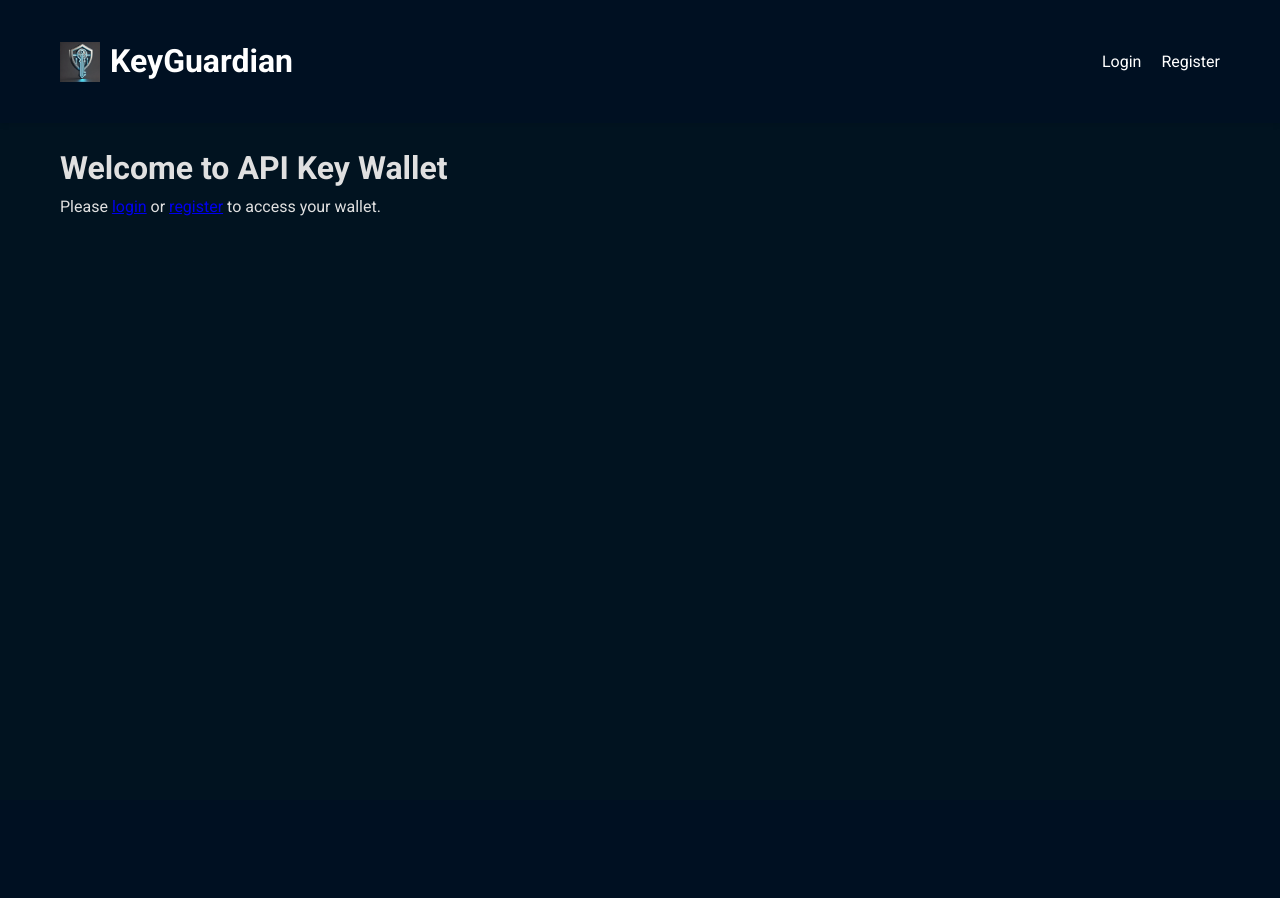
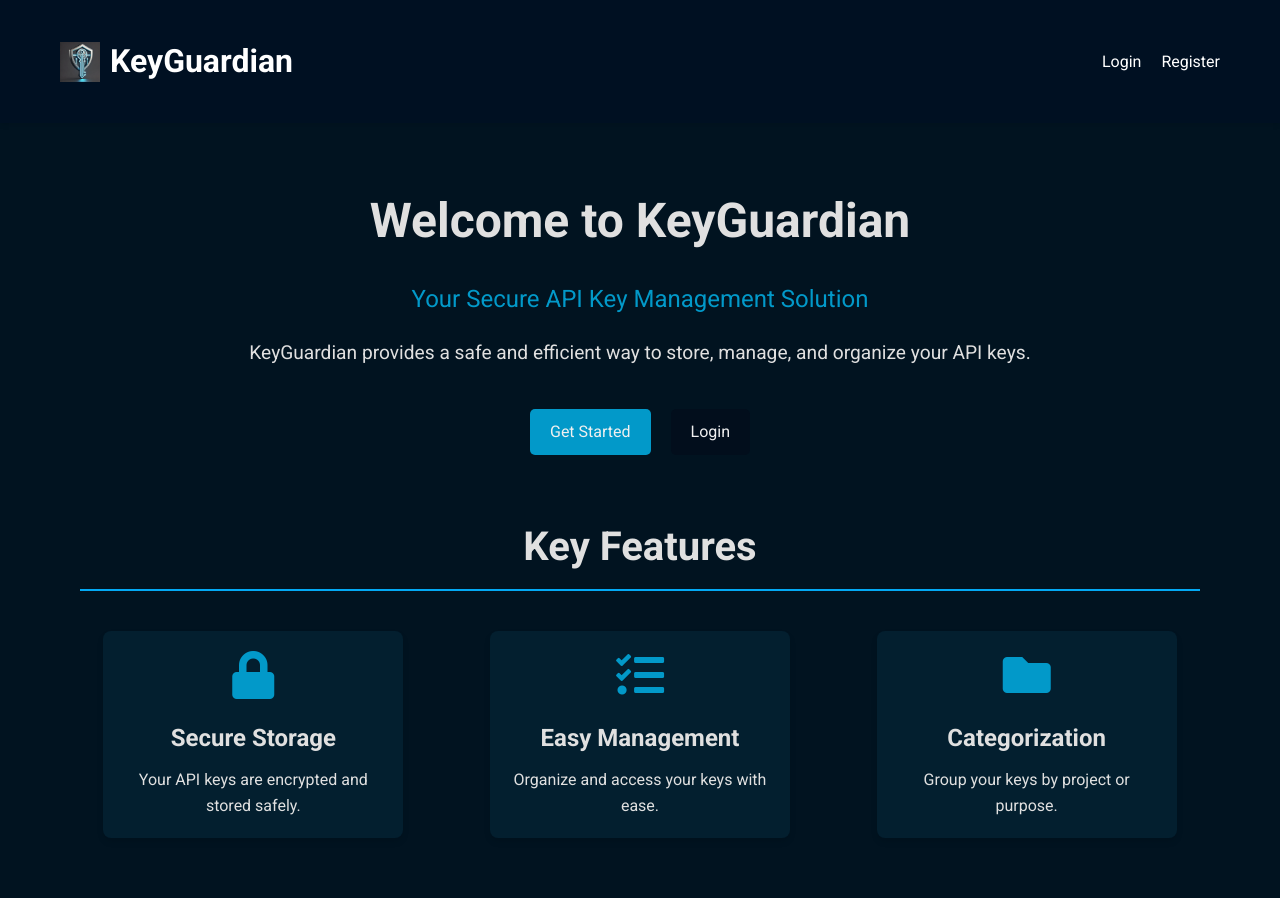
Before and after one commit to Garblesnarff/apikeywallet, a Flask app: page / in a window 1280 px wide. Before the commit the page ends 216 px from the top, so only its background shows below. Run offline with Flask 3, Linux system fonts and the light colour scheme; parts of the project's set-up code (start-up, migrations or seed data) failed here and were passed over.

Commit message:
Agent query: 1. Is the new landing page visible when accessing the root URL ('/')? 2. Are the 'Get Started' and 'Login' buttons present and functional? 3. Are the three key features (Secure Storage, Easy Management, Categorization) displayed with their respective icons?

```diff
--- a/routes.py
+++ b/routes.py
@@ -75,13 +75,11 @@ def logout():
     except Exception as e:
         current_app.logger.error(f"Unexpected error during logout: {str(e)}")
         flash('An unexpected error occurred. Please try again.', 'danger')
-    return redirect(url_for('auth.login'))
+    return redirect(url_for('main.index'))
 
 @main.route('/')
 def index():
-    if current_user.is_authenticated:
-        return redirect(url_for('main.wallet'))
-    return render_template('index.html')
+    return render_template('landing.html')
 
 @main.route('/wallet')
 @main.route('/wallet/<int:category_id>')
--- a/static/css/styles.css
+++ b/static/css/styles.css
@@ -461,3 +461,113 @@ h2 {
     transform: translateY(-2px);
     box-shadow: 0 4px 8px rgba(0, 0, 0, 0.3);
 }
+
+/* Landing page styles */
+.landing-container {
+    max-width: 1200px;
+    margin: 0 auto;
+    padding: 40px 20px;
+}
+
+.hero {
+    text-align: center;
+    margin-bottom: 60px;
+}
+
+.hero h1 {
+    font-size: 3rem;
+    color: var(--text-color);
+    margin-bottom: 20px;
+}
+
+.hero .subtitle {
+    font-size: 1.5rem;
+    color: var(--button-color);
+    margin-bottom: 20px;
+}
+
+.hero .description {
+    font-size: 1.2rem;
+    color: var(--text-color);
+    margin-bottom: 40px;
+}
+
+.cta-buttons {
+    display: flex;
+    justify-content: center;
+    gap: 20px;
+}
+
+.features {
+    text-align: center;
+}
+
+.features h2 {
+    font-size: 2.5rem;
+    color: var(--text-color);
+    margin-bottom: 40px;
+}
+
+.feature-list {
+    display: flex;
+    justify-content: space-around;
+    flex-wrap: wrap;
+    gap: 40px;
+}
+
+.feature-item {
+    flex: 1;
+    min-width: 250px;
+    max-width: 300px;
+    padding: 20px;
+    background-color: var(--accent-color);
+    border-radius: 8px;
+    box-shadow: 0 4px 6px rgba(0, 0, 0, 0.1);
+}
+
+.feature-item i {
+    font-size: 3rem;
+    color: var(--button-color);
+    margin-bottom: 20px;
+}
+
+.feature-item h3 {
+    font-size: 1.5rem;
+    color: var(--text-color);
+    margin-bottom: 10px;
+}
+
+.feature-item p {
+    font-size: 1rem;
+    color: var(--text-color);
+}
+
+/* Responsive styles */
+@media (max-width: 768px) {
+    .hero h1 {
+        font-size: 2.5rem;
+    }
+
+    .hero .subtitle {
+        font-size: 1.2rem;
+    }
+
+    .hero .description {
+        font-size: 1rem;
+    }
+
+    .cta-buttons {
+        flex-direction: column;
+        align-items: center;
+    }
+
+    .feature-list {
+        flex-direction: column;
+        align-items: center;
+    }
+
+    .feature-item {
+        width: 100%;
+        max-width: none;
+    }
+}
--- /dev/null
+++ b/templates/landing.html
@@ -0,0 +1,36 @@
+{% extends "base.html" %}
+
+{% block content %}
+<div class="landing-container">
+    <section class="hero">
+        <h1>Welcome to KeyGuardian</h1>
+        <p class="subtitle">Your Secure API Key Management Solution</p>
+        <p class="description">KeyGuardian provides a safe and efficient way to store, manage, and organize your API keys.</p>
+        <div class="cta-buttons">
+            <a href="{{ url_for('auth.register') }}" class="btn btn-primary">Get Started</a>
+            <a href="{{ url_for('auth.login') }}" class="btn btn-secondary">Login</a>
+        </div>
+    </section>
+
+    <section class="features">
+        <h2>Key Features</h2>
+        <div class="feature-list">
+            <div class="feature-item">
+                <i class="fas fa-lock"></i>
+                <h3>Secure Storage</h3>
+                <p>Your API keys are encrypted and stored safely.</p>
+            </div>
+            <div class="feature-item">
+                <i class="fas fa-tasks"></i>
+                <h3>Easy Management</h3>
+                <p>Organize and access your keys with ease.</p>
+            </div>
+            <div class="feature-item">
+                <i class="fas fa-folder"></i>
+                <h3>Categorization</h3>
+                <p>Group your keys by project or purpose.</p>
+            </div>
+        </div>
+    </section>
+</div>
+{% endblock %}
```
